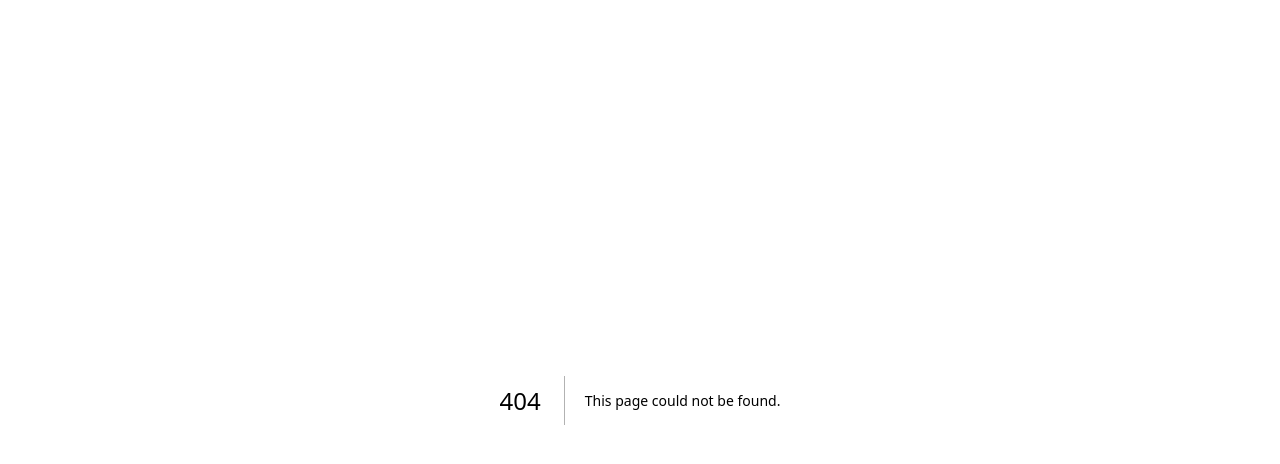
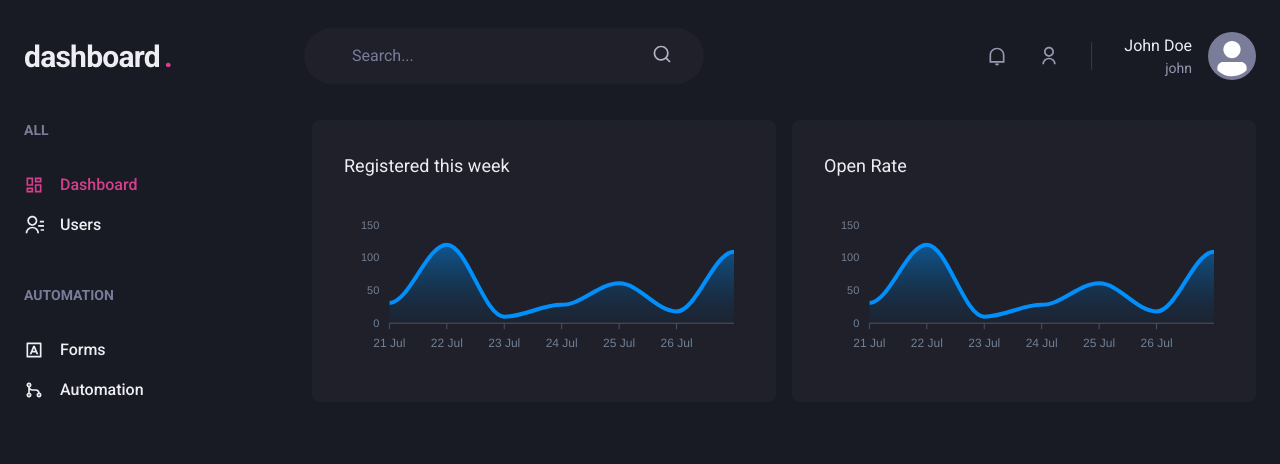
Before and after one commit to isadorapda/dashboard-next-app, a Next.js app: page /dashboard in a window 1280 px wide. Before the commit this address had no page. Shown: the top 464 px of the page. Built offline with nearby package versions, Linux system fonts and the light colour scheme.

Commit message:
feat: 🎸 create dashboard page

```diff
--- a/package.json
+++ b/package.json
@@ -19,6 +19,7 @@
     "@types/node": "20.4.5",
     "@types/react": "18.2.18",
     "@types/react-dom": "18.2.7",
+    "apexcharts": "^3.41.1",
     "axios": "^1.4.0",
     "dotenv": "^16.3.1",
     "eslint": "8.46.0",
@@ -26,6 +27,7 @@
     "framer-motion": "^10.15.0",
     "next": "13.4.12",
     "react": "18.2.0",
+    "react-apexcharts": "^1.4.1",
     "react-dom": "18.2.0",
     "react-hook-form": "^7.45.2",
     "react-icons": "^4.10.1",
--- /dev/null
+++ b/src/pages/dashboard.tsx
@@ -0,0 +1,112 @@
+import { useEffect, useState } from 'react'
+import { Box, Flex, SimpleGrid, Text, theme } from '@chakra-ui/react'
+import dynamic from 'next/dynamic'
+import { ApexOptions } from 'apexcharts'
+import { Header } from '../components/Header'
+import { Sidebar } from '../components/Sidebar'
+
+const Chart = dynamic(() => import('react-apexcharts'), { ssr: false })
+
+const options: ApexOptions = {
+  chart: {
+    toolbar: {
+      show: false,
+    },
+    zoom: {
+      enabled: false,
+    },
+    foreColor: theme.colors.gray[500],
+  },
+  grid: {
+    show: false,
+  },
+  dataLabels: {
+    enabled: false,
+  },
+  tooltip: {
+    enabled: false,
+  },
+  xaxis: {
+    type: 'datetime',
+    axisBorder: {
+      color: theme.colors.gray[600],
+    },
+    axisTicks: {
+      color: theme.colors.gray[600],
+    },
+    categories: [
+      '2023-07-21T00:00:00.000Z',
+      '2023-07-22T00:00:00.000Z',
+      '2023-07-23T00:00:00.000Z',
+      '2023-07-24T00:00:00.000Z',
+      '2023-07-25T00:00:00.000Z',
+      '2023-07-26T00:00:00.000Z',
+      '2023-07-27T00:00:00.000Z',
+    ],
+  },
+  fill: {
+    opacity: 0.3,
+    type: 'gradient',
+    gradient: {
+      shade: 'dark',
+      opacityFrom: 0.7,
+      opacityTo: 0.3,
+    },
+  },
+}
+const series = [
+  {
+    name: 'series1',
+    data: [31, 120, 10, 28, 61, 18, 109],
+  },
+]
+
+export default function Dashboard() {
+  const [showChart, setShowChart] = useState(false)
+
+  useEffect(() => {
+    setShowChart(true)
+  }, [])
+
+  return (
+    <Flex direction="column" h="100vh">
+      <Header />
+      <Flex w="100%" maxW={1480} my="6" mx="auto" px="6">
+        <Sidebar />
+        <SimpleGrid
+          flex="1"
+          gap="4"
+          minChildWidth="320px"
+          alignContent="flex-start"
+        >
+          <Box p={['6', '8']} bg="gray.800" borderRadius={8} pb="4">
+            <Text fontSize="lg" mb="4">
+              Registered this week
+            </Text>
+            {showChart && (
+              <Chart
+                options={options}
+                series={series}
+                type="area"
+                height={160}
+              />
+            )}
+          </Box>
+          <Box p={['6', '8']} bg="gray.800" borderRadius={8} pb="4">
+            <Text fontSize="lg" mb="4">
+              Open Rate
+            </Text>
+            {showChart && (
+              <Chart
+                options={options}
+                series={series}
+                type="area"
+                height={160}
+              />
+            )}
+          </Box>
+        </SimpleGrid>
+      </Flex>
+    </Flex>
+  )
+}
```
Also changed, not shown: 1 other file (tests, documents, lock files or other folders).
